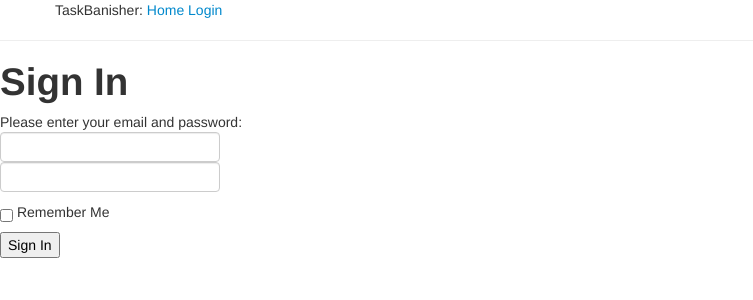
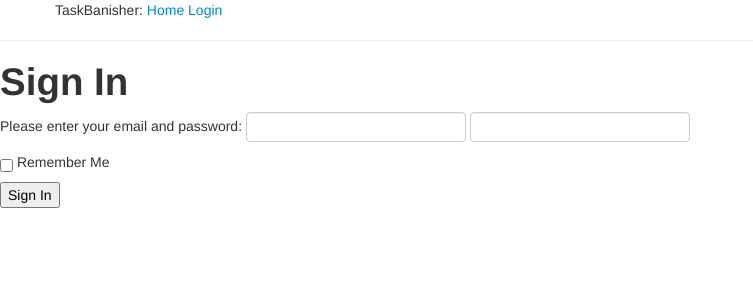
Before and after one commit to nboltralik/taskbanisher_copy, a Flask app: page /login in a window 1280 px wide. Shown: the top 300 px of the page, without its empty margins (0-753 px from the left). Run offline with Flask 2, Linux system fonts and the light colour scheme.

Commit message:
still messing with styles

```diff
--- a/app/templates/login.html
+++ b/app/templates/login.html
@@ -3,11 +3,11 @@
 
 {% block content %}
   <h1>Sign In</h1>
-  <form action="" method="post" name="login" class="form-horizontal">
+  <form action="" method="post" name="login" class="form-inline">
       {{ form.hidden_tag() }}
       <p>
-          Please enter your email and password:<br>
-          {{ form.username(size=80) }}<br>
+          Please enter your email and password:
+          {{ form.username(size=80) }}
           {{ form.password(size=80) }}
       </p>
       <p>{{ form.remember_me }} Remember Me</p>
```
